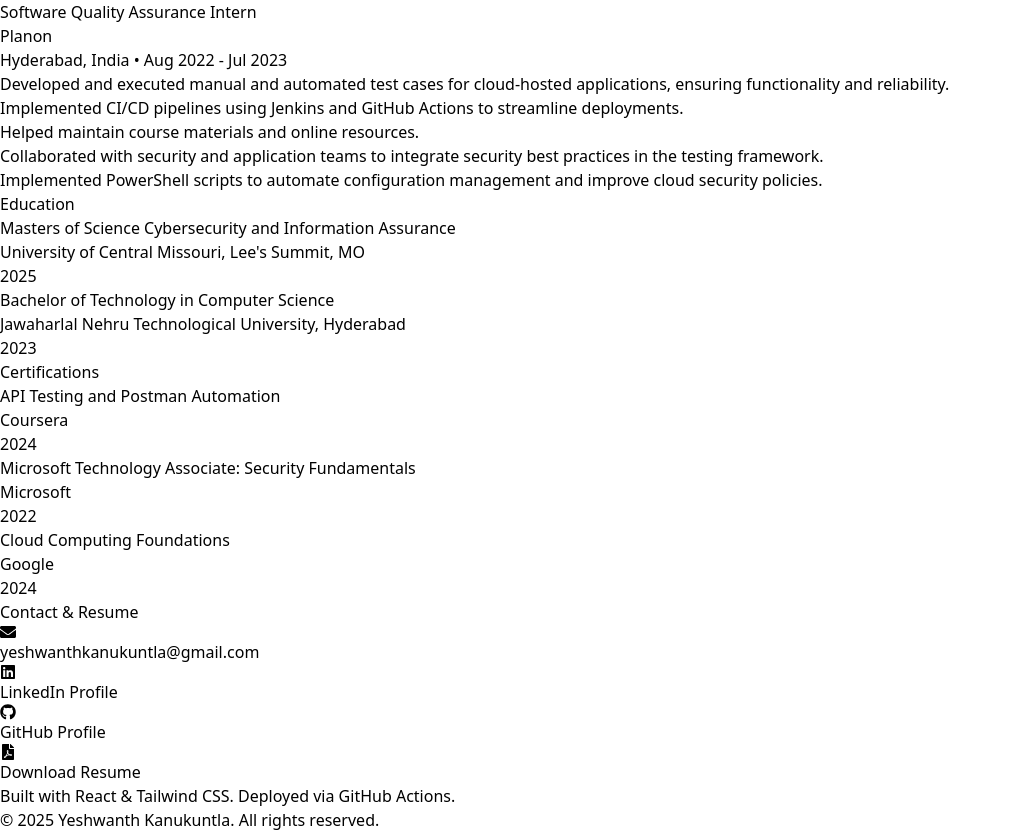
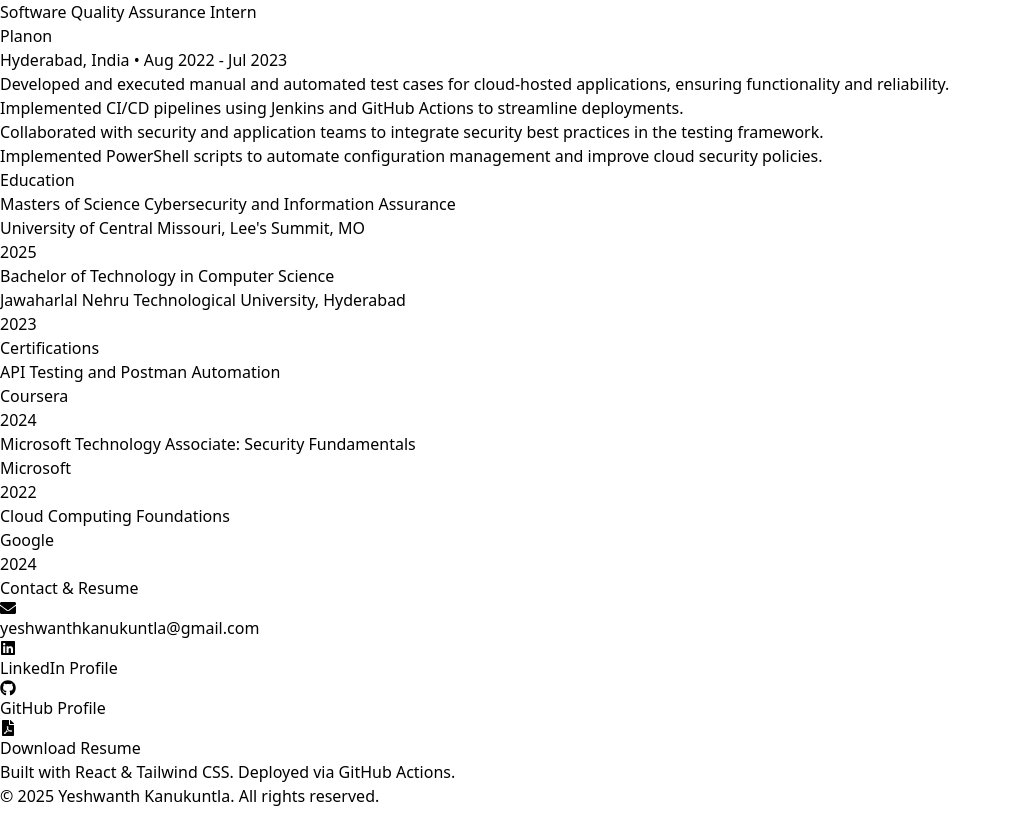
Before and after one commit to Yesh2802/devops, a React (Vite) app: page / in a window 1280 px wide. Shown: the part 1688-2520 px from the top of the page, without its empty margins (0-1011 px from the left). After the commit the page ends 2496 px from the top, so only its background shows below. Built offline with nearby package versions, Linux system fonts and the light colour scheme.

Commit message:
Deleted a line

```diff
--- a/src/App.jsx
+++ b/src/App.jsx
@@ -83,7 +83,6 @@
             description: [
                 "Developed and executed manual and automated test cases for cloud-hosted applications, ensuring functionality and reliability.",
                 "Implemented CI/CD pipelines using Jenkins and GitHub Actions to streamline deployments.",
-                "Helped maintain course materials and online resources.",
                 "Collaborated with security and application teams to integrate security best practices in the testing framework.",
                 "Implemented PowerShell scripts to automate configuration management and improve cloud security policies.",
 
```
